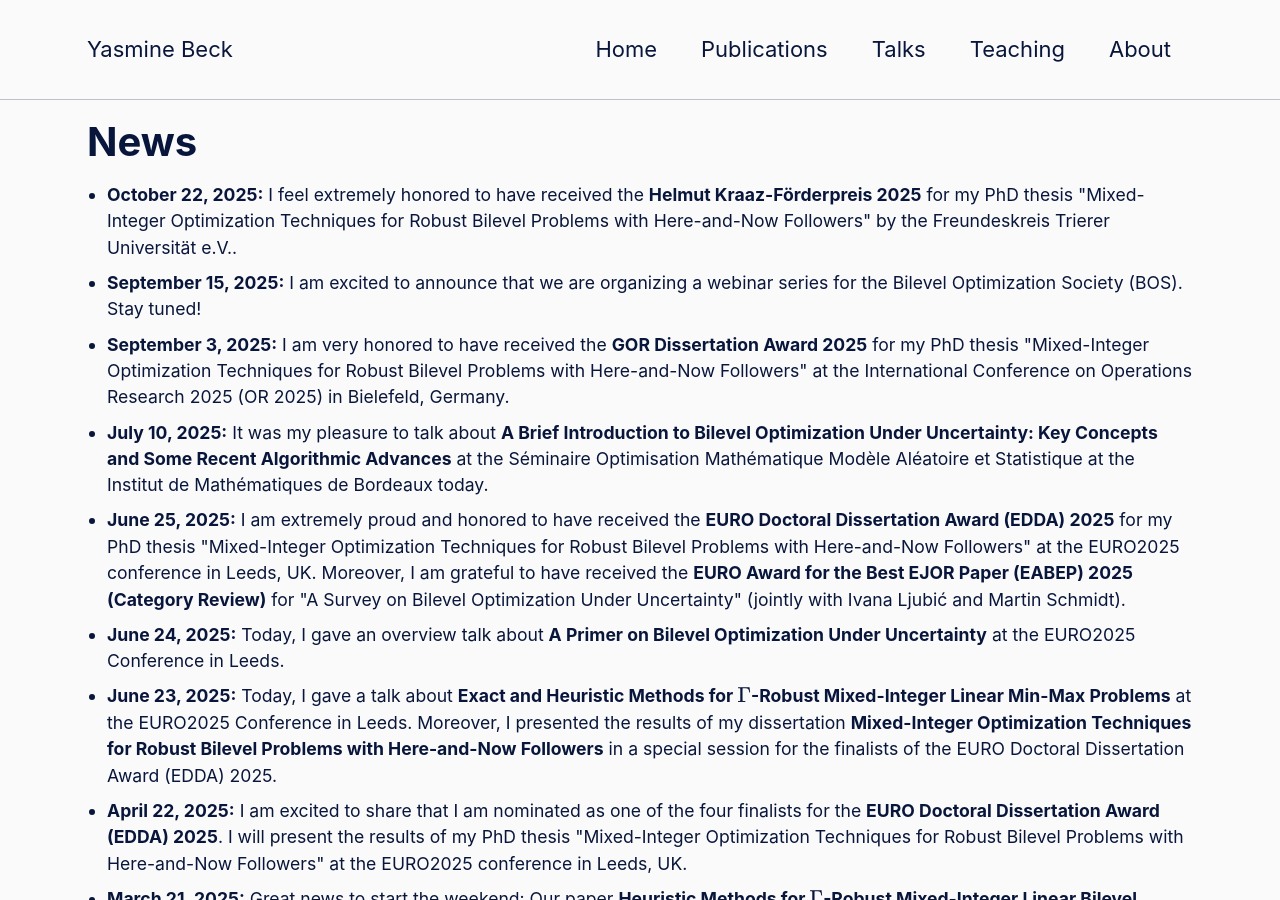
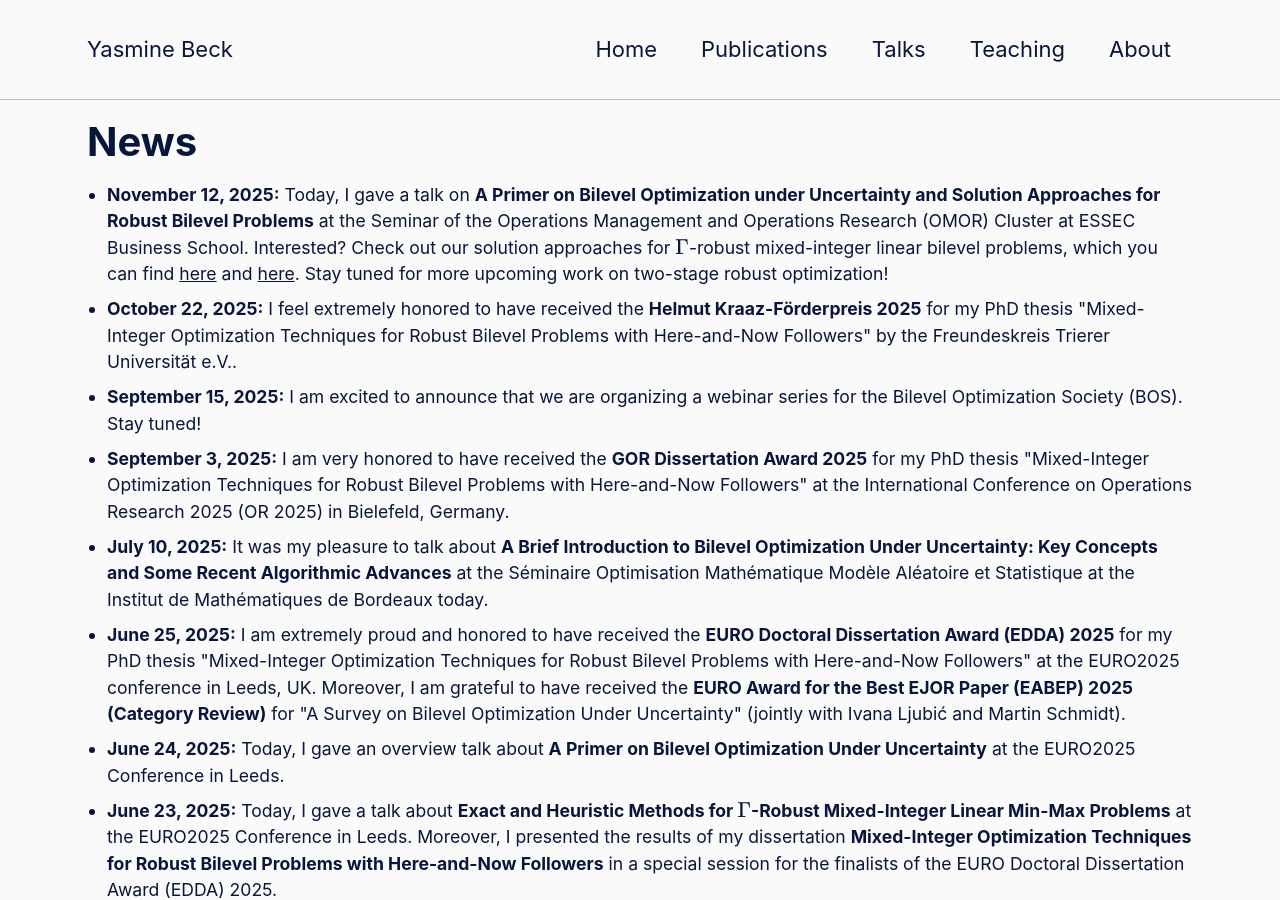
Before and after one commit to YasmineBeck/YasmineBeck.github.io, a Jekyll site: the page built from _pages/news.html, in a window 1280 px wide and 900 px high. Built offline with Jekyll 4.4.1, drawn with Linux system fonts in a browser that asks for light colours; cached includes are drawn as plain includes; formulas are drawn with MathJax 3.

Commit message:
OMOR talk

```diff
--- a/_pages/news.html
+++ b/_pages/news.html
@@ -24,6 +24,10 @@ author_profile: false
 
 <div class="content">
   <ul>
+    <li>
+      <strong>November 12, 2025:</strong>
+      Today, I gave a talk on <strong>A Primer on Bilevel Optimization under Uncertainty and Solution Approaches for Robust Bilevel Problems</strong> at the <a href="https://operations-management-research.essec.edu/research-cluster-operations-management-operations-research-omor" style="text-decoration: none;">Seminar of the Operations Management and Operations Research (OMOR) Cluster</a> at ESSEC Business School. Interested? Check out our solution approaches for $\Gamma$-robust mixed-integer linear bilevel problems, which you can find <a href="https://link.springer.com/article/10.1007/s12532-023-00244-6">here</a> and <a href="https://pubsonline.informs.org/doi/10.1287/ijoc.2023.0239">here</a>. Stay tuned for more upcoming work on two-stage robust optimization!
+    </li>
     <li>
       <strong>October 22, 2025:</strong>
       I feel extremely honored to have received the <a href="https://www.uni-trier.de/universitaet/partner-foerderer-freunde/freundeskreis-trierer-universitaet-ev/foerderpreise" style="text-decoration: none;"><strong>Helmut Kraaz-F&ouml;rderpreis 2025</strong></a> for my PhD thesis "Mixed-Integer Optimization Techniques for Robust Bilevel Problems with Here-and-Now Followers" by the <a href="https://www.uni-trier.de/index.php?id=53081" style="text-decoration: none;">Freundeskreis Trierer Universit&auml;t  e.V.</a>.
--- a/_pages/talks.html
+++ b/_pages/talks.html
@@ -28,6 +28,12 @@ classes: wide
 
 <div class="content">
   <ol>
+    <li>
+      <strong>A Primer on Bilevel Optimization under Uncertainty and Solution Approaches for Robust Bilevel Problems</strong><br>
+      <a href="https://operations-management-research.essec.edu/research-cluster-operations-management-operations-research-omor">Seminar of the Operations Management and Operations Research (OMOR) Cluster</a><br>
+      November 12, 2025, Cergy
+    </li>
+
     <li>
       <strong>Mixed-Integer Optimization Techniques for Robust Bilevel Problems with Here-and-Now Followers</strong><br>
       <a href="https://or2025.de">International Conference on Operations Research 2025 (OR 2025)</a><br>
```
Also changed, not shown: index.html (+4 -4 lines).
